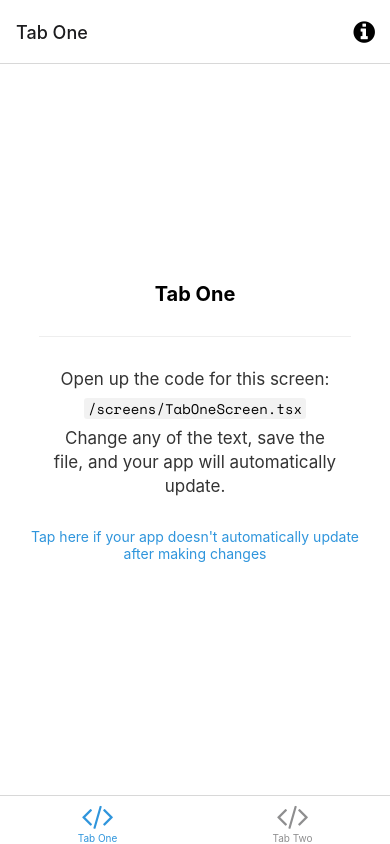
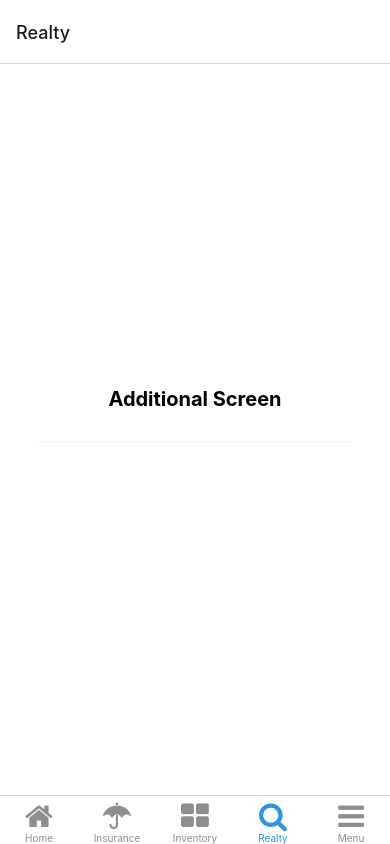
Before and after one commit to majiyd/luko-case-study, a React Native app: screen /Realty in a window 390 px wide. Built offline with nearby package versions, Linux system fonts and the light colour scheme; what expo-linking would draw is missing.

Commit message:
initial commit

```diff
--- a/constants/Colors.ts
+++ b/constants/Colors.ts
@@ -1,19 +1,19 @@
-const tintColorLight = '#2f95dc';
-const tintColorDark = '#fff';
+const tintColorLight = "#2f95dc";
+const tintColorDark = "#2f95dc";
 
 export default {
   light: {
-    text: '#000',
-    background: '#fff',
+    text: "#000",
+    background: "#fff",
     tint: tintColorLight,
-    tabIconDefault: '#ccc',
+    tabIconDefault: "#ccc",
     tabIconSelected: tintColorLight,
   },
   dark: {
-    text: '#fff',
-    background: '#000',
+    text: "#fff",
+    background: "#000",
     tint: tintColorDark,
-    tabIconDefault: '#ccc',
+    tabIconDefault: "#ccc",
     tabIconSelected: tintColorDark,
   },
 };
--- a/hooks/useColorScheme.ts
+++ b/hooks/useColorScheme.ts
@@ -1,4 +1,7 @@
-import { ColorSchemeName, useColorScheme as _useColorScheme } from 'react-native';
+import {
+  ColorSchemeName,
+  useColorScheme as _useColorScheme,
+} from "react-native";
 
 // The useColorScheme value is always either light or dark, but the built-in
 // type suggests that it can be null. This will not happen in practice, so this
--- a/navigation/index.tsx
+++ b/navigation/index.tsx
@@ -15,7 +15,7 @@ import useColorScheme from '../hooks/useColorScheme';
 import ModalScreen from '../screens/ModalScreen';
 import NotFoundScreen from '../screens/NotFoundScreen';
 import TabOneScreen from '../screens/TabOneScreen';
-import TabTwoScreen from '../screens/TabTwoScreen';
+import TabTwoScreen from '../screens/InventoryScreen';
 import { RootStackParamList, RootTabParamList, RootTabScreenProps } from '../types';
 import LinkingConfiguration from './LinkingConfiguration';
 
@@ -58,16 +58,32 @@ function BottomTabNavigator() {
 
   return (
     <BottomTab.Navigator
-      initialRouteName="TabOne"
+      initialRouteName="Inventory"
       screenOptions={{
         tabBarActiveTintColor: Colors[colorScheme].tint,
       }}>
       <BottomTab.Screen
-        name="TabOne"
+        name="Home"
         component={TabOneScreen}
-        options={({ navigation }: RootTabScreenProps<'TabOne'>) => ({
-          title: 'Tab One',
-          tabBarIcon: ({ color }) => <TabBarIcon name="code" color={color} />,
+        options={{
+          title: 'Home',
+          tabBarIcon: ({ color }) => <TabBarIcon name="home" color={color} />
+        }}
+      />
+      <BottomTab.Screen
+        name="Insurance"
+        component={TabOneScreen}
+        options={{
+          title: 'Insurance',
+          tabBarIcon: ({ color }) => <TabBarIcon name="umbrella" color={color} />,
+        }}
+      />
+      <BottomTab.Screen
+        name="Inventory"
+        component={TabTwoScreen}
+        options={({ navigation }: RootTabScreenProps<'Inventory'>) => ({
+          title: 'Inventory',
+          tabBarIcon: ({ color }) => <TabBarIcon name="th-large" color={color} />,
           headerRight: () => (
             <Pressable
               onPress={() => navigation.navigate('Modal')}
@@ -75,7 +91,7 @@ function BottomTabNavigator() {
                 opacity: pressed ? 0.5 : 1,
               })}>
               <FontAwesome
-                name="info-circle"
+                name="plus-circle"
                 size={25}
                 color={Colors[colorScheme].text}
                 style={{ marginRight: 15 }}
@@ -85,11 +101,19 @@ function BottomTabNavigator() {
         })}
       />
       <BottomTab.Screen
-        name="TabTwo"
+        name="Realty"
+        component={TabOneScreen}
+        options={{
+          title: 'Realty',
+          tabBarIcon: ({ color }) => <TabBarIcon name="search" color={color} />,
+        }}
+      />
+      <BottomTab.Screen
+        name="Menu"
         component={TabTwoScreen}
         options={{
-          title: 'Tab Two',
-          tabBarIcon: ({ color }) => <TabBarIcon name="code" color={color} />,
+          title: 'Menu',
+          tabBarIcon: ({ color }) => <TabBarIcon name="bars" color={color} />,
         }}
       />
     </BottomTab.Navigator>
--- a/screens/TabOneScreen.tsx
+++ b/screens/TabOneScreen.tsx
@@ -5,12 +5,11 @@ import EditScreenInfo from '../components/EditScreenInfo';
 import { Text, View } from '../components/Themed';
 import { RootTabScreenProps } from '../types';
 
-export default function TabOneScreen({ navigation }: RootTabScreenProps<'TabOne'>) {
+export default function TabOneScreen() {
   return (
     <View style={styles.container}>
-      <Text style={styles.title}>Tab One</Text>
+      <Text style={styles.title}>Additional Screen</Text>
       <View style={styles.separator} lightColor="#eee" darkColor="rgba(255,255,255,0.1)" />
-      <EditScreenInfo path="/screens/TabOneScreen.tsx" />
     </View>
   );
 }
```
Also changed, not shown: types.tsx (+5 -2 lines), screens/InventoryScreen.tsx (renamed from screens/TabTwoScreen.tsx).
